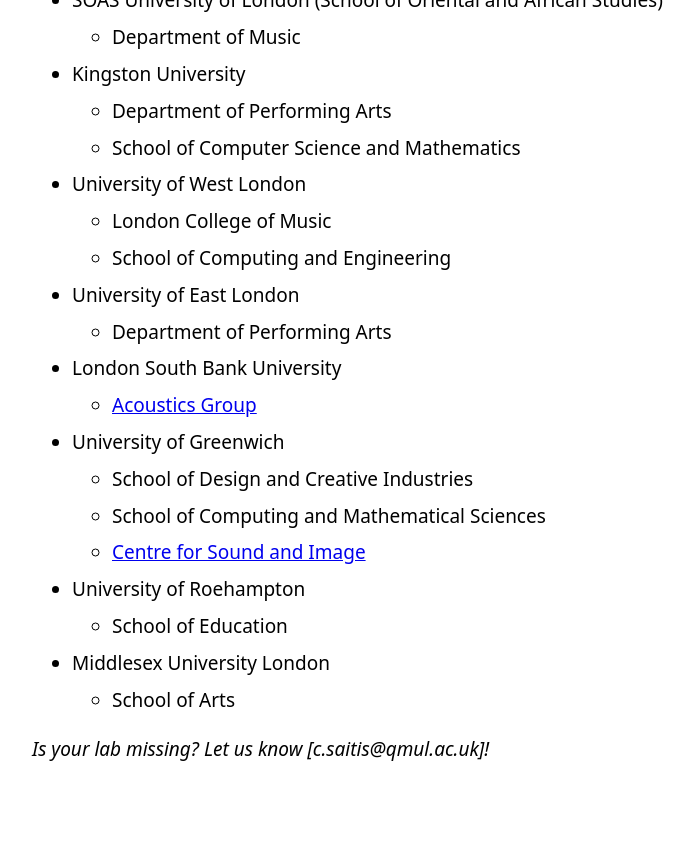
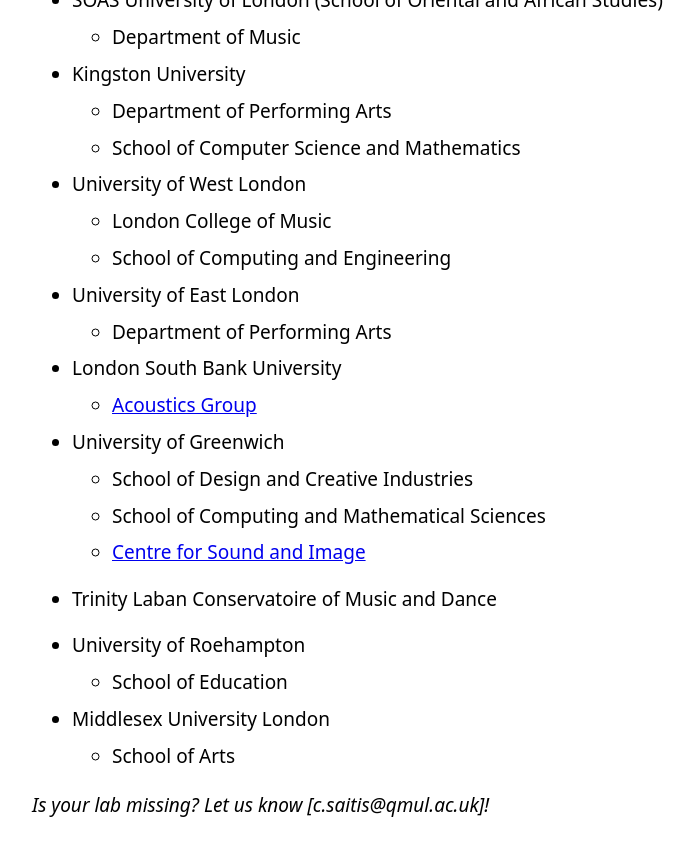
Before and after one commit to dmrn-limri/dmrn-limri.github.io, a Jekyll site: the page built from _posts/2026-02-10-mapping-music-research-london.md, in a window 1280 px wide and 900 px high, scrolled down 1436 px. Shown: the top 856 px of the window, without its empty margins (288-982 px from the left). Built offline with Jekyll 4.4.1, drawn with Linux system fonts in a browser that asks for light colours.

Commit message:
Update 2026-02-10-mapping-music-research-london.md

```diff
--- a/_posts/2026-02-10-mapping-music-research-london.md
+++ b/_posts/2026-02-10-mapping-music-research-london.md
@@ -69,6 +69,8 @@ This list brings together groups, labs, institutes and departments where music r
   * School of Computing and Mathematical Sciences
   * [Centre for Sound and Image](https://www.gre.ac.uk/research/sound-image)
 
+* Trinity Laban Conservatoire of Music and Dance
+
 * University of Roehampton
   * School of Education
 
```
